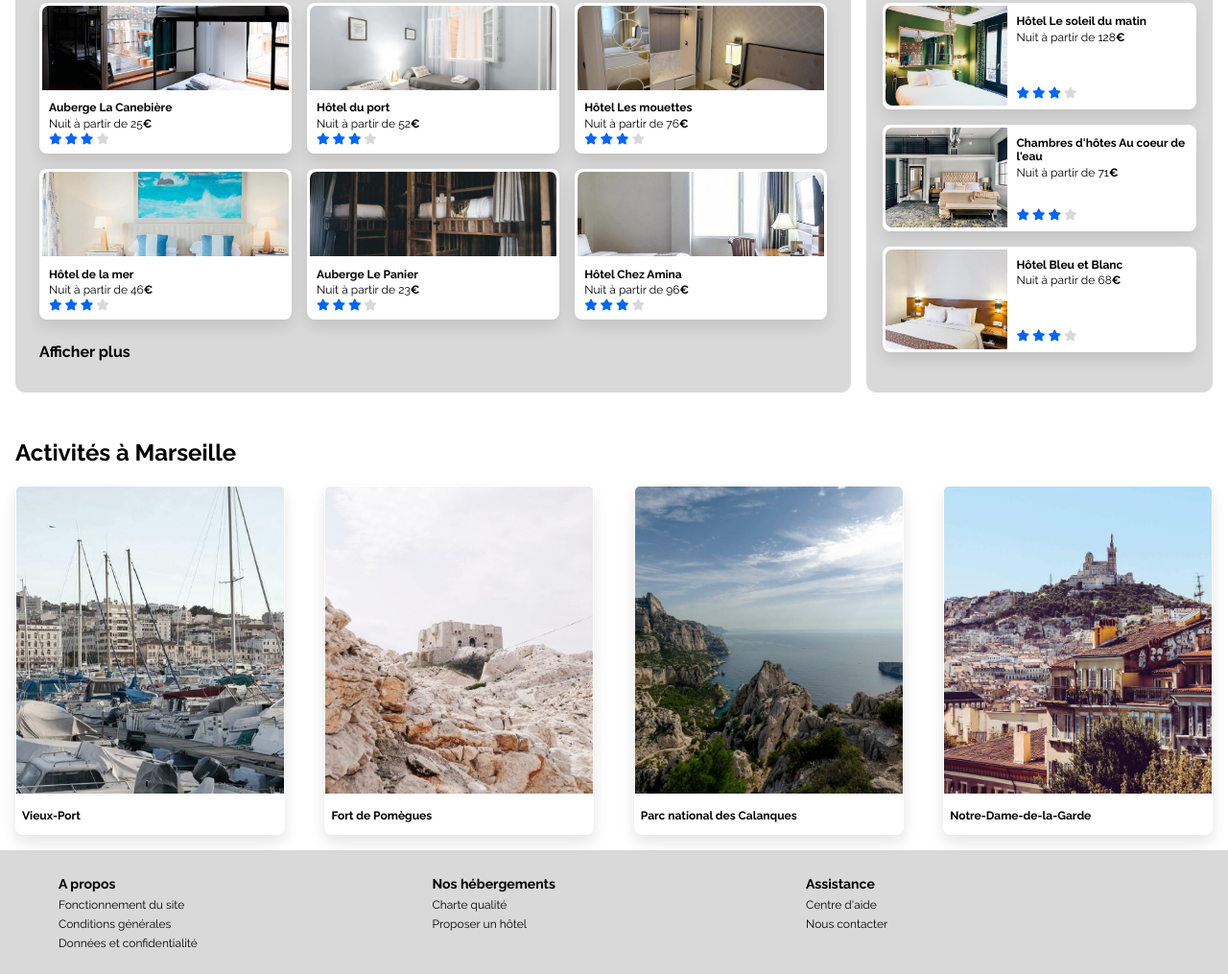
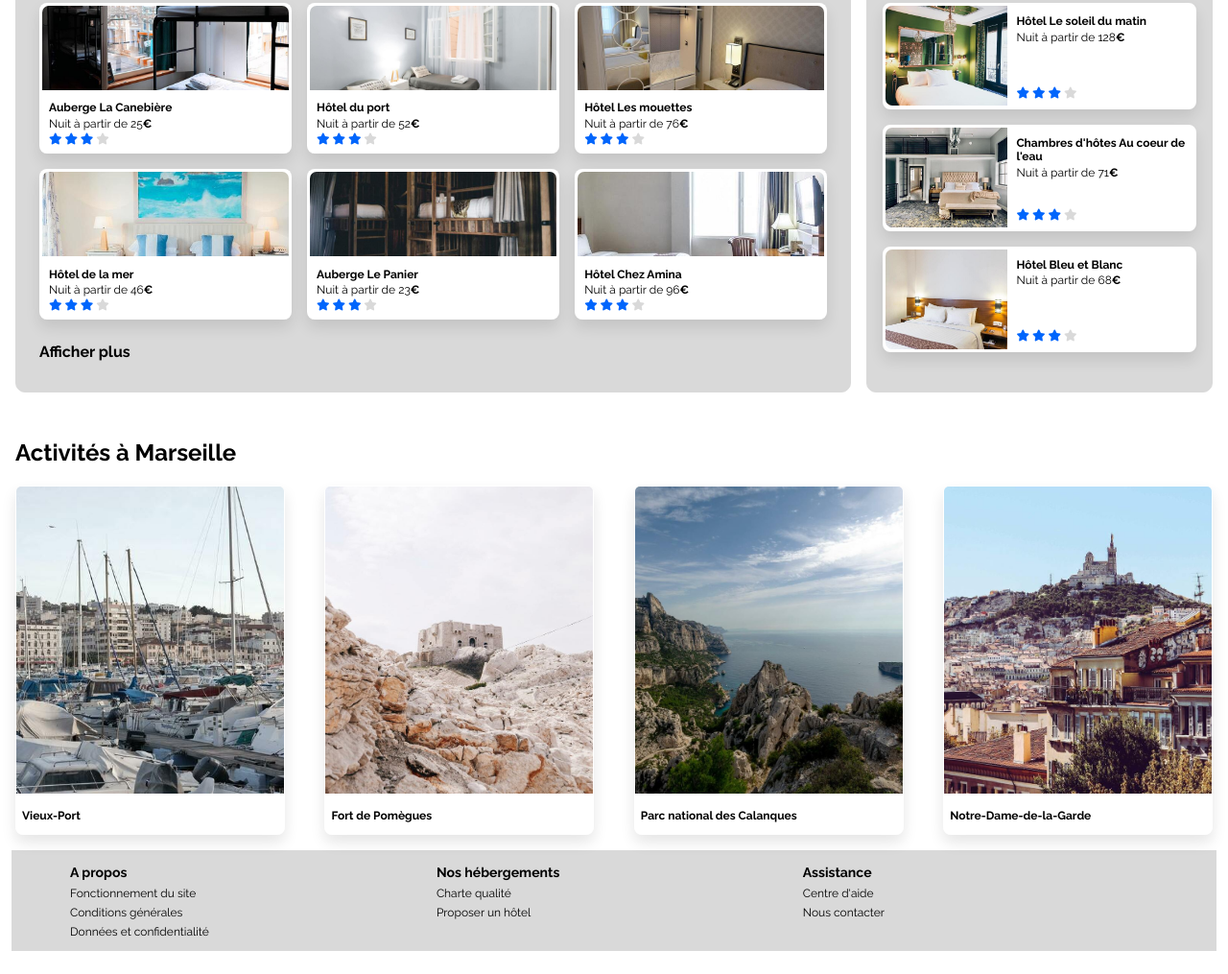
Before and after one commit to qbuxman/booki, a plain HTML site: page index.html in a window 1280 px wide. Shown: the part 417-1432 px from the top of the page at 96% size. After the commit the page ends 1408 px from the top, so only its background shows below. Drawn offline with Linux system fonts and the light colour scheme.

Commit message:
Desktop : margin ffoter

```diff
--- a/css/style.css
+++ b/css/style.css
@@ -375,7 +375,8 @@ a {
   background-color: var(--grey);
   border: 1px solid var(--grey);
   font-size: 12px;
-  padding: 1em 2em;
+  padding: 0 2em;
+  margin: 0 1em;
 }
 
 .footer-item {
```
